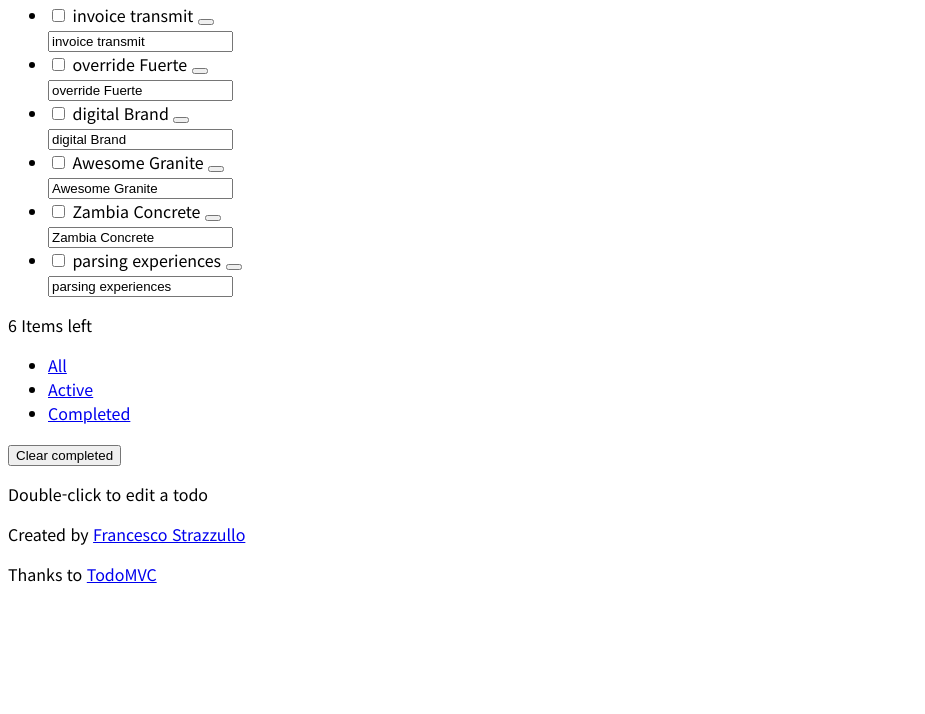
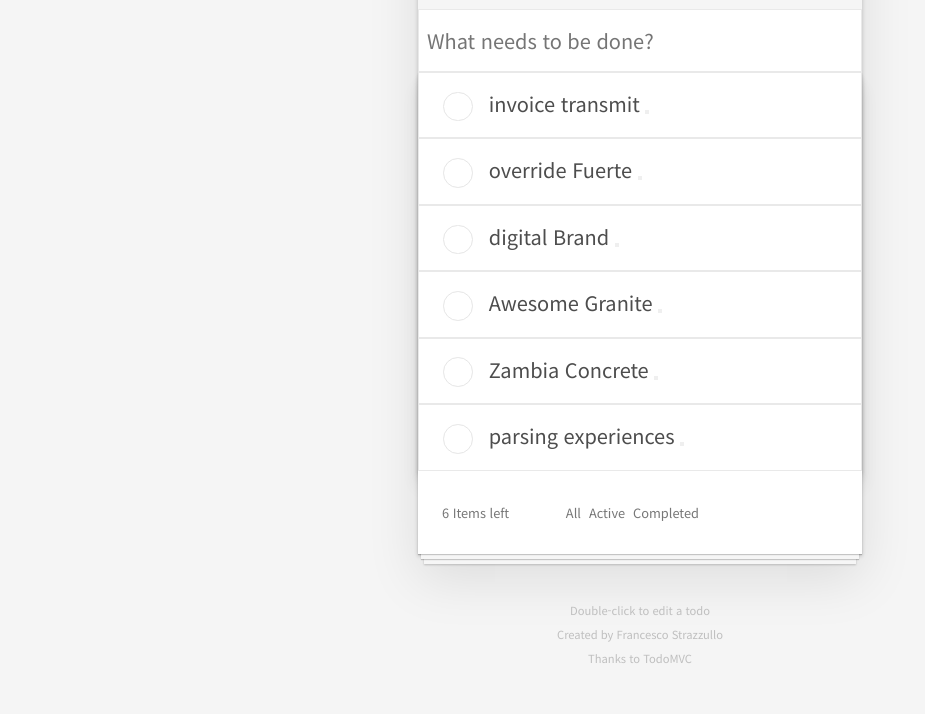
Before and after one commit to Lysimachia/vanillaJS-todoMVC, a website built with webpack: page index.html in a window 1280 px wide. Shown: the part 137-851 px from the top of the page, without its empty margins (0-925 px from the left). Before the commit the page ends 800 px from the top, so only its background shows below. Built offline with nearby package versions, Linux system fonts and the light colour scheme.

Commit message:
add style sheet

```diff
--- a/package.json
+++ b/package.json
@@ -3,7 +3,7 @@
     "version": "1.0.0",
     "main": "./index.js",
     "scripts": {
-        "start": "webpack-dev-server --hot --host 0.0.0.0",
+        "start": "webpack-dev-server --hot",
         "build": "webpack --mode=production --node-env=production",
         "build:dev": "webpack --mode=development",
         "build:prod": "webpack --mode=production --node-env=production",
--- a/src/style.css
+++ b/src/style.css
@@ -1,3 +1,120 @@
+* {
+    padding: 0;
+    margin: 0;
+    font-family: 'Noto Sans KR', sans-serif;
+    --box-shadow: 0 1px 1px hsl(0deg 0% 0% / 0.075), 0 2px 2px hsl(0deg 0% 0% / 0.075), 0 4px 4px hsl(0deg 0% 0% / 0.075), 0 8px 8px hsl(0deg 0% 0% / 0.075), 0 16px 16px hsl(0deg 0% 0% / 0.075);
+}
+
 body {
-  font-family: 'Noto Sans KR', sans-serif;
+    background-color: #F5F5F5;
+    text-align: center;
 }
+
+.todoapp {
+    width: 50ch;
+    margin: auto;
+    box-shadow: 0 2px 4px 0 rgb(0 0 0 / 20%), 0 25px 50px 0 rgb(0 0 0 / 10%);
+    ;
+}
+
+.header {
+    color: #EAD7D7;
+    font-size: 3.5rem;
+    width: 100%;
+}
+
+.toggle-all+label {
+    display: none;
+}
+
+input[type="checkbox"] {
+    display: none;
+}
+
+ul {
+    list-style: none;
+    background-color: #FFFFFF;
+}
+
+.view label::before {
+    left: 0;
+    content: " ";
+    border: 1px solid #E6E6E6;
+    border-radius: 50%;
+    width: 2.5ch;
+    height: 2.5ch;
+    display: inline-block;
+    cursor: pointer;
+    vertical-align: middle;
+    margin: 0 1rem;
+}
+
+input,
+.view {
+    border: solid 1px #E9E9E9;
+    outline: none;
+    font-size: 1.25rem;
+    padding: 1rem 0.5rem;
+    white-space: nowrap;
+    overflow: hidden;
+    text-overflow: ellipsis;
+    text-align: left;
+    color: #4D4D4D;
+}
+
+input.edit {
+    display: none;
+}
+
+input.new-todo {
+    width: -webkit-fill-available;
+}
+
+ul.todo-list {
+    display: flex;
+    flex-direction: column;
+    box-shadow: var(--box-shadow);
+}
+
+footer a {
+    text-decoration: none;
+    color: inherit;
+}
+
+footer.footer {
+    display: flex;
+    justify-content: space-between;
+    background-color: #FFFFFF;
+    padding: 1rem 0.5rem;
+    font-size: 0.8rem;
+    align-items: center;
+    color: #777777;
+    box-shadow: 0 1px 1px rgb(0 0 0 / 20%), 0 8px 0 -3px #f6f6f6, 0 9px 1px -3px rgb(0 0 0 / 20%), 0 16px 0 -6px #f6f6f6, 0 17px 2px -6px rgb(0 0 0 / 20%);
+}
+
+.todo-count {
+    padding: 1rem;
+}
+
+.filters {
+    display: inline-flex;
+    padding: 1rem;
+}
+
+.filters li {
+    margin-right: 0.5rem;
+}
+
+.clear-completed {
+    visibility: hidden;
+}
+
+footer.info {
+    margin: 3rem;
+    color: #BFBFBF;
+    font-size: 0.7em;
+}
+
+footer.info p {
+    margin: 0.5rem
+}
```
Also changed, not shown: index.html (+3 -4 lines), src/view.js (indentation only), 2 other files.
